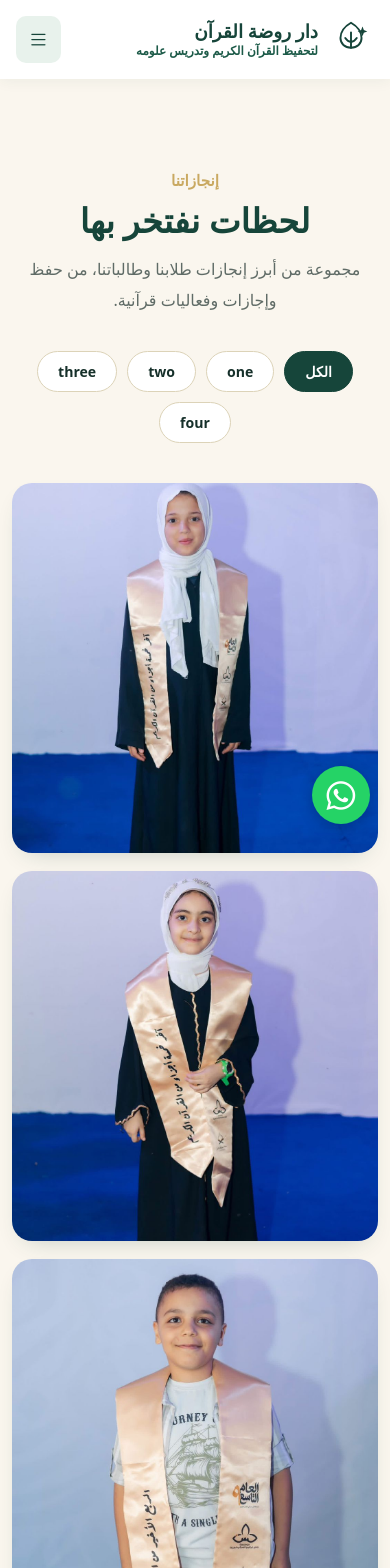
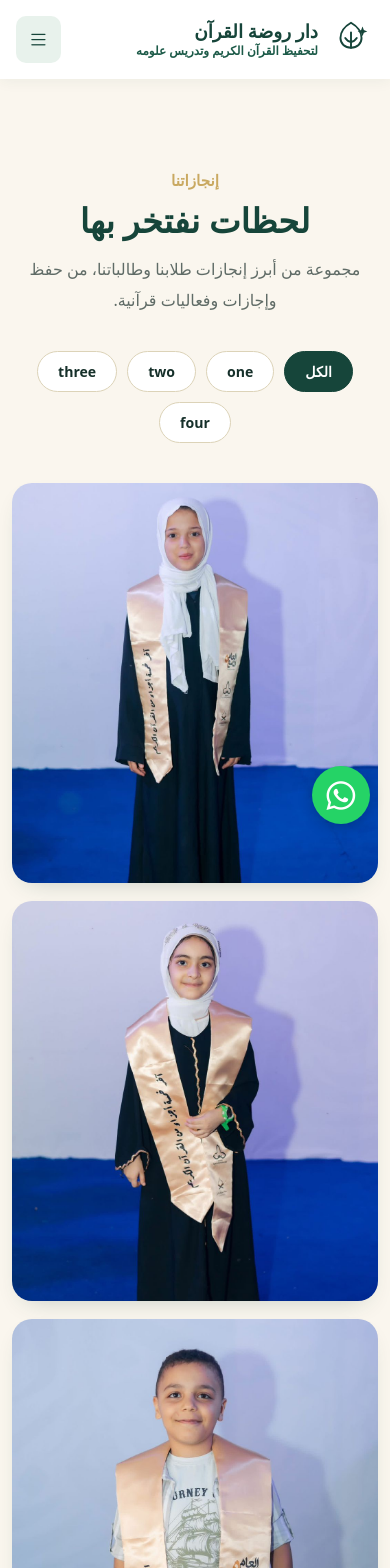
Before and after one commit to Maryam1234-prog/rawda-alquran, a React (Vite) app: page /achievements in a window 390 px wide. Shown: the top 1568 px of the page. Built offline with nearby package versions, Linux system fonts and the light colour scheme.

Commit message:
Update website

```diff
--- a/src/assets/components/Achievements/Achievements.module.css
+++ b/src/assets/components/Achievements/Achievements.module.css
@@ -324,7 +324,7 @@
 @media (max-width: 575px) {
   .grid {
     grid-template-columns: 1fr;
-    grid-auto-rows: 370px;
+    grid-auto-rows: 400px;
   }
 
   .card {
```
